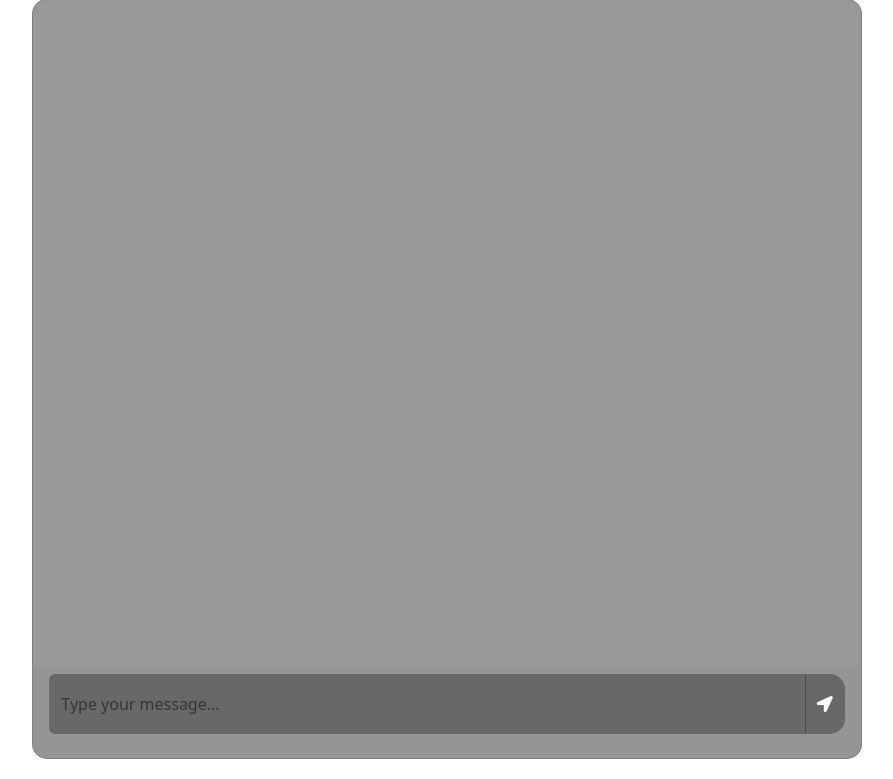
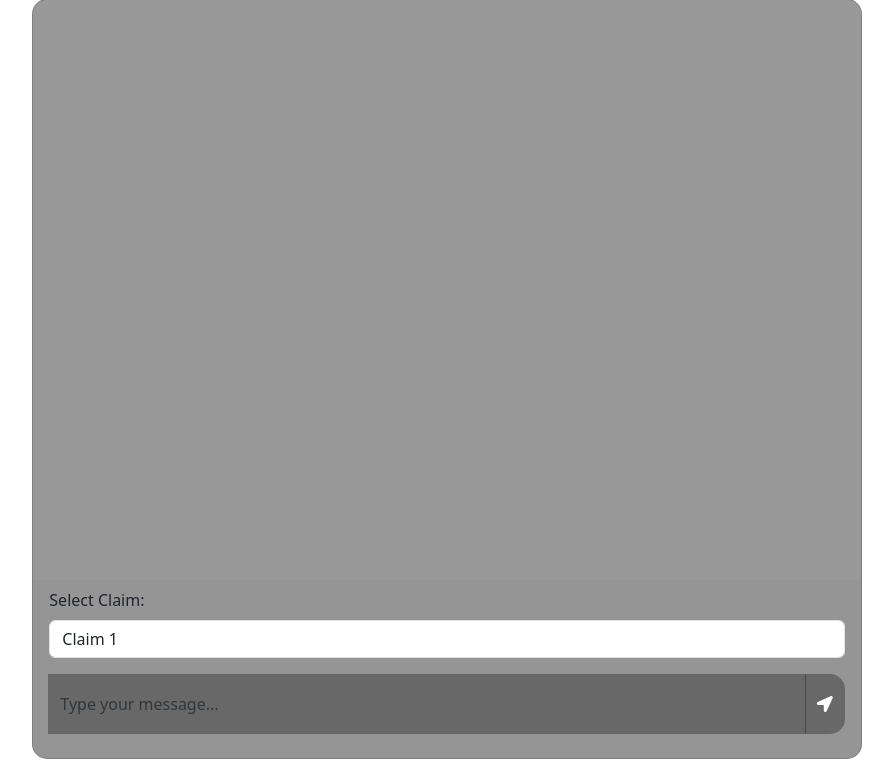
Before and after one commit to microsoft/odin, a Flask app: page / in a window 1280 px wide. Shown: the part 21-800 px from the top of the page, without its empty margins (193-1086 px from the left). Run offline with Flask 3, Linux system fonts and the light colour scheme; some libraries are stand-ins or nearby versions.

Commit message:
Implement claims data retrieval in homepage and refactor HTML structure

```diff
--- a/src/chat_app.py
+++ b/src/chat_app.py
@@ -7,7 +7,9 @@ def get_chat_response(input):
 
 @app.route('/')
 def homepage():
-    return render_template("homepage.html")
+    # Replace this with actual data retrieval logic
+    claims_data = ["Claim 1", "Claim 2", "Claim 3"]
+    return render_template("homepage.html", claims=claims_data)
 
 @app.route("/chat_get", methods=["GET", "POST"])
 def chat_get():
--- /dev/null
+++ b/src/templates/basetemplate.html
@@ -0,0 +1,36 @@
+<!-- JQuery -->
+<script src="https://code.jquery.com/jquery-3.7.1.min.js" integrity="sha256-/JqT3SQfawRcv/BIHPThkBvs0OEvtFFmqPF/lYI/Cxo=" crossorigin="anonymous"></script>
+<!-- Bootstrap CSS & JS -->
+<link href="https://cdn.jsdelivr.net/npm/bootstrap@5.3.3/dist/css/bootstrap.min.css" rel="stylesheet" integrity="sha384-QWTKZyjpPEjISv5WaRU9OFeRpok6YctnYmDr5pNlyT2bRjXh0JMhjY6hW+ALEwIH" crossorigin="anonymous">
+<script src="https://cdn.jsdelivr.net/npm/bootstrap@5.3.3/dist/js/bootstrap.bundle.min.js" integrity="sha384-YvpcrYf0tY3lHB60NNkmXc5s9fDVZLESaAA55NDzOxhy9GkcIdslK1eN7N6jIeHz" crossorigin="anonymous"></script>
+<!--Sweet Alert-->
+<script src="https://unpkg.com/sweetalert/dist/sweetalert.min.js"></script>
+<!-- Custom CSS & JS -->
+<link rel="stylesheet" type="text/css" href="{{ url_for('static',filename='styles.css') }}">
+<script type="text/javascript" src="{{ url_for('static', filename='chat.js') }}"></script>
+
+<!DOCTYPE html>
+<html class="chat_background">
+	<head>
+		<title>{% block title %}Chatbot{% endblock %}</title>
+		<link rel="stylesheet" href="https://use.fontawesome.com/releases/v5.5.0/css/all.css" integrity="sha384-B4dIYHKNBt8Bc12p+WXckhzcICo0wtJAoU8YZTY5qE0Id1GSseTk6S+L3BlXeVIU" crossorigin="anonymous">
+		<script src="https://ajax.googleapis.com/ajax/libs/jquery/3.3.1/jquery.min.js"></script>
+		<link rel="stylesheet" type="text/css" href="{{ url_for('static', filename='styles.css')}}"/>
+        {% block head %}{% endblock %}
+	</head>
+
+	<body class="chat_background">
+		<div class="container-fluid h-100">
+			<!--justify-content-center is bootstrap flex shorthand for centering-->
+			<!--h-100 is bootstrap shorthand for height 100px-->
+			<div class="row justify-content-center h-100">
+				<div class="col-md-8 col-lg-8 chat_margin">
+					<div class="card">
+                        {% block content %}{% endblock %}
+					</div>
+				</div>
+			</div>
+        </div>
+		<div id="chat_ids" data-cids="{{ cs_ids_lst }}"></div>
+    </body>
+</html>
--- a/src/templates/homepage.html
+++ b/src/templates/homepage.html
@@ -1,48 +1,25 @@
-<!-- JQuery -->
-<script src="https://code.jquery.com/jquery-3.7.1.min.js" integrity="sha256-/JqT3SQfawRcv/BIHPThkBvs0OEvtFFmqPF/lYI/Cxo=" crossorigin="anonymous"></script>
-<!-- Bootstrap CSS & JS -->
-<link href="https://cdn.jsdelivr.net/npm/bootstrap@5.3.3/dist/css/bootstrap.min.css" rel="stylesheet" integrity="sha384-QWTKZyjpPEjISv5WaRU9OFeRpok6YctnYmDr5pNlyT2bRjXh0JMhjY6hW+ALEwIH" crossorigin="anonymous">
-<script src="https://cdn.jsdelivr.net/npm/bootstrap@5.3.3/dist/js/bootstrap.bundle.min.js" integrity="sha384-YvpcrYf0tY3lHB60NNkmXc5s9fDVZLESaAA55NDzOxhy9GkcIdslK1eN7N6jIeHz" crossorigin="anonymous"></script>
-<!--Sweet Alert-->
-<script src="https://unpkg.com/sweetalert/dist/sweetalert.min.js"></script>
-<!-- Custom CSS & JS -->
-<link rel="stylesheet" type="text/css" href="{{ url_for('static',filename='styles.css') }}">
-<script type="text/javascript" src="{{ url_for('static', filename='chat.js') }}"></script>
+<!-- filepath: /src/templates/homepage.html -->
+{% extends "basetemplate.html" %}
 
-<!DOCTYPE html>
-<html class="chat_background">
-	<head>
-		<title>Chatbot</title>
-		<link rel="stylesheet" href="https://use.fontawesome.com/releases/v5.5.0/css/all.css" integrity="sha384-B4dIYHKNBt8Bc12p+WXckhzcICo0wtJAoU8YZTY5qE0Id1GSseTk6S+L3BlXeVIU" crossorigin="anonymous">
-		<script src="https://ajax.googleapis.com/ajax/libs/jquery/3.3.1/jquery.min.js"></script>
-		<link rel="stylesheet" type="text/css" href="{{ url_for('static', filename='styles.css')}}"/>
-	</head>
+{% block title %}Chatbot{% endblock %}
 
-
-	<body class="chat_background">
-		<div class="container-fluid h-100">
-			<!--justify-content-center is bootstrap flex shorthand for centering-->
-			<!--h-100 is bootstrap shorthand for height 100px-->
-			<div class="row justify-content-center h-100">
-
-				<div class="col-md-8 col-lg-8 chat_margin">
-					<div class="card">
-
+{% block content %}
 <div id="chatMessageForm" class="card-body msg_card_body">
 </div>
-
 <div class="card-footer">
     <form id="chatMessageArea" class="input-group">
+		<div class="form-group w-100 mb-3">
+            <label for="claimsDropdown" class="form-label">Select Claim:</label>
+            <select id="claimsDropdown" class="form-control">
+                {% for claim in claims %}
+                    <option value="{{ claim }}">{{ claim }}</option>
+                {% endfor %}
+            </select>
+        </div>
         <input type="text" id="text" name="msg" placeholder="Type your message..." autocomplete="off" class="form-control type_msg" required/>
         <div class="input-group-append">
             <button type="submit" id="send" class="input-group-text send_btn"><i class="fas fa-location-arrow"></i></button>
         </div>
     </form>
 </div>
-					</div>
-				</div>
-			</div>
-        </div>
-		<div id="chat_ids" data-cids="{{ cs_ids_lst }}"></div>
-    </body>
-</html>
+{% endblock %}
```
Lines whose indentation alone changed are shown as unchanged.
